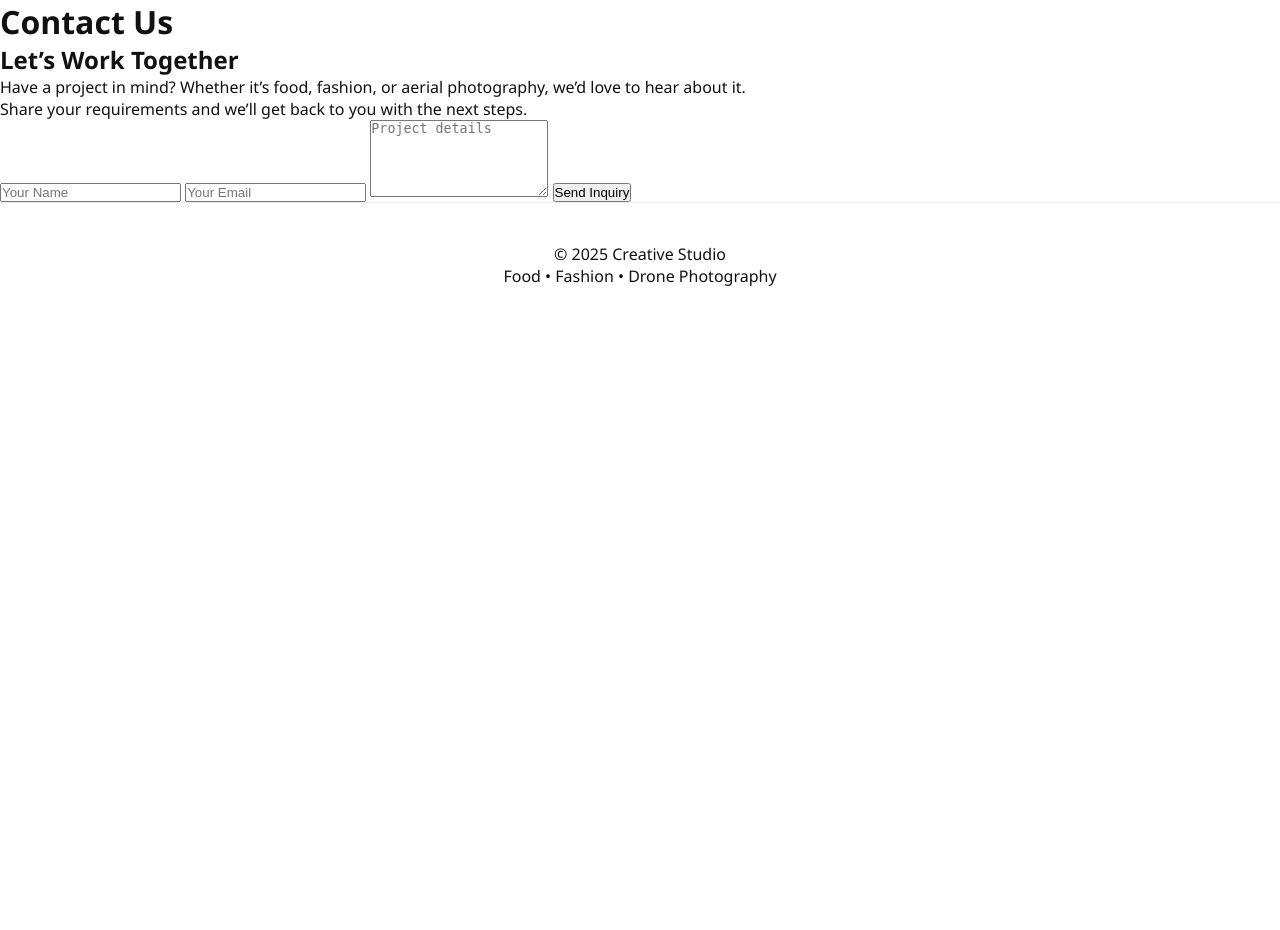
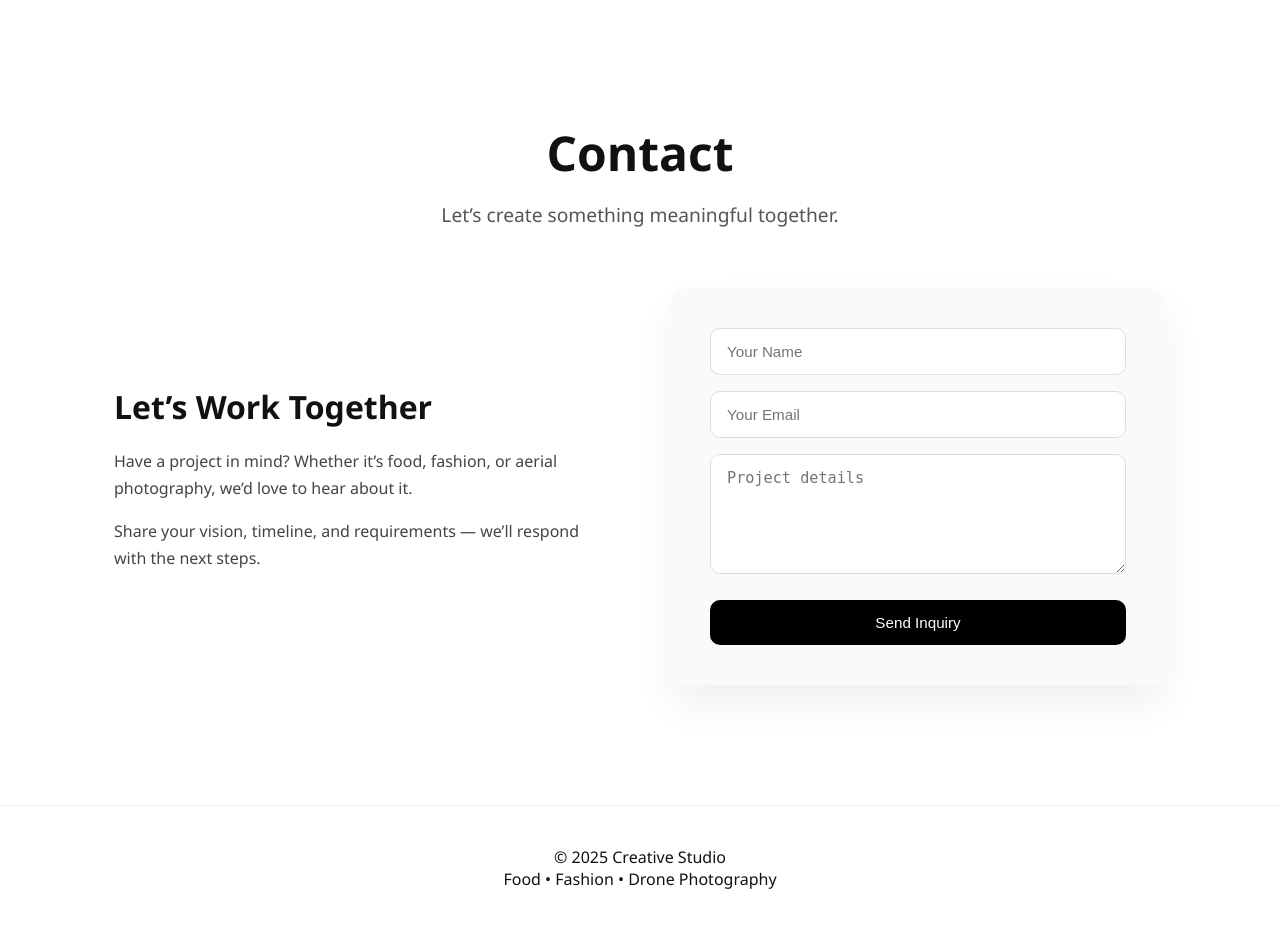
Before and after one commit to syed5625/studio, a Django app: page /contact/ in a window 1280 px wide. Shown: the part 63-993 px from the top of the page. Before the commit the page ends 349 px from the top, so only its background shows below. Run offline with Django 5.2, Linux system fonts and the light colour scheme.

Commit message:
contact page

```diff
--- a/website/static/css/style.css
+++ b/website/static/css/style.css
@@ -344,3 +344,94 @@ footer {
     color: #555;
     line-height: 1.6;
 }
+/* CONTACT PAGE */
+
+.contact-hero {
+    max-width: 900px;
+    margin: 120px auto 60px;
+    padding: 0 24px;
+    text-align: center;
+}
+
+.contact-hero h1 {
+    font-size: 3rem;
+    margin-bottom: 16px;
+}
+
+.contact-tagline {
+    font-size: 1.2rem;
+    color: #555;
+}
+
+.contact-section {
+    max-width: 1100px;
+    margin: 0 auto 120px;
+    padding: 0 24px;
+}
+
+.contact-grid {
+    display: grid;
+    grid-template-columns: 1fr 1fr;
+    gap: 60px;
+    align-items: center;
+}
+
+/* LEFT TEXT */
+.contact-info h2 {
+    font-size: 2rem;
+    margin-bottom: 20px;
+}
+
+.contact-info p {
+    color: #444;
+    line-height: 1.7;
+    margin-bottom: 16px;
+}
+
+/* FORM */
+.contact-form {
+    background: #fafafa;
+    padding: 40px;
+    border-radius: 18px;
+    box-shadow: 0 20px 40px rgba(0,0,0,0.06);
+    display: flex;
+    flex-direction: column;
+    gap: 16px;
+}
+
+.contact-form input,
+.contact-form textarea {
+    padding: 14px 16px;
+    border-radius: 10px;
+    border: 1px solid #ddd;
+    font-size: 0.95rem;
+}
+
+.contact-form input:focus,
+.contact-form textarea:focus {
+    outline: none;
+    border-color: #000;
+}
+
+.contact-form button {
+    margin-top: 10px;
+    padding: 14px;
+    border: none;
+    border-radius: 10px;
+    background: #000;
+    color: #fff;
+    font-size: 0.95rem;
+    cursor: pointer;
+    transition: background 0.3s ease;
+}
+
+.contact-form button:hover {
+    background: #222;
+}
+
+/* MOBILE */
+@media (max-width: 768px) {
+    .contact-grid {
+        grid-template-columns: 1fr;
+    }
+}
--- a/website/templates/contact.html
+++ b/website/templates/contact.html
@@ -1,21 +1,29 @@
 {% extends 'base.html' %}
+{% load static %}
 
 {% block content %}
-<div class="content">
-    <h1>Contact Us</h1>
 
-    <div class="contact-container">
+<section class="contact-hero reveal">
+    <h1>Contact</h1>
+    <p class="contact-tagline">
+        Let’s create something meaningful together.
+    </p>
+</section>
 
-        <!-- LEFT INFO -->
+<section class="contact-section reveal">
+    <div class="contact-grid">
+
+        <!-- LEFT CONTENT -->
         <div class="contact-info">
             <h2>Let’s Work Together</h2>
             <p>
-                Have a project in mind? Whether it’s food, fashion, or aerial photography,
-                we’d love to hear about it.
+                Have a project in mind? Whether it’s food, fashion,
+                or aerial photography, we’d love to hear about it.
             </p>
 
             <p>
-                Share your requirements and we’ll get back to you with the next steps.
+                Share your vision, timeline, and requirements —
+                we’ll respond with the next steps.
             </p>
         </div>
 
@@ -28,5 +36,6 @@
         </form>
 
     </div>
-</div>
+</section>
+
 {% endblock %}
```
